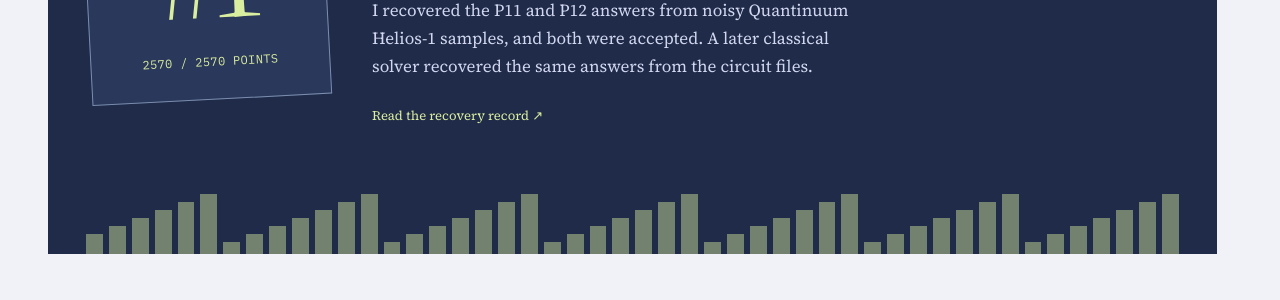
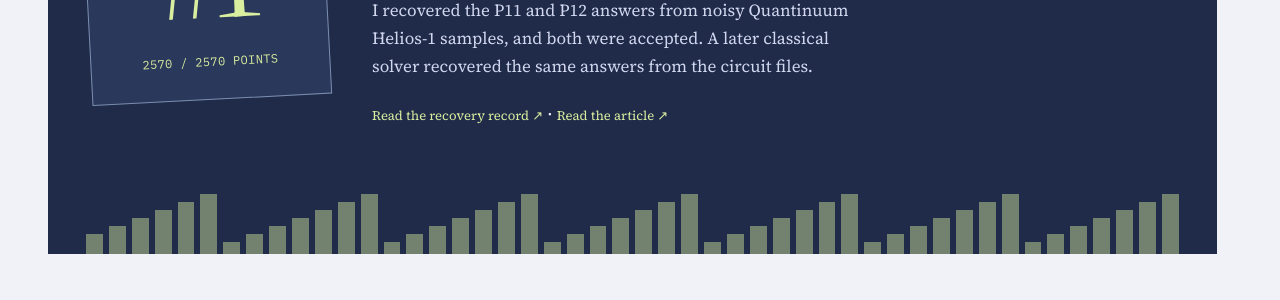
Before and after one commit to MonitSharma/portfolio, a Jekyll site: the page built from work/peaked-circuits/index.html, in a window 1280 px wide and 900 px high, scrolled down 326 px. Shown: the part 158-458 px from the top of the window. Built offline with Jekyll 4.4.1, drawn with Linux system fonts in a browser that asks for light colours.

Commit message:
Add published article link beside the hardware recovery record

```diff
--- a/_includes/project-pages/peaked-circuits.html
+++ b/_includes/project-pages/peaked-circuits.html
@@ -1,4 +1,4 @@
-<header class="signal-hero" id="overview"><p class="eyebrow">BlueQubit / Peaked Portal</p><div class="podium"><div class="podium-rank"><span>LEADERBOARD</span><b>#1</b><span>2570 / 2570 POINTS</span></div><div><h1>Recovering the hidden answers of two 98-qubit circuits</h1><p>Peaked Circuit Recovery</p><p class="signal-intro">I recovered the P11 and P12 answers from noisy Quantinuum Helios-1 samples, and both were accepted. A later classical solver recovered the same answers from the circuit files.</p><a href="{{ project.source_url }}" target="_blank" rel="noopener">Read the recovery record ↗</a></div></div><div class="signal-trace" aria-hidden="true">{% for i in (1..48) %}<i style="--n:{{ forloop.index | modulo: 7 }}"></i>{% endfor %}</div></header>
+<header class="signal-hero" id="overview"><p class="eyebrow">BlueQubit / Peaked Portal</p><div class="podium"><div class="podium-rank"><span>LEADERBOARD</span><b>#1</b><span>2570 / 2570 POINTS</span></div><div><h1>Recovering the hidden answers of two 98-qubit circuits</h1><p>Peaked Circuit Recovery</p><p class="signal-intro">I recovered the P11 and P12 answers from noisy Quantinuum Helios-1 samples, and both were accepted. A later classical solver recovered the same answers from the circuit files.</p><a href="{{ project.source_url }}" target="_blank" rel="noopener">Read the recovery record ↗</a> <span aria-hidden="true"> · </span><a href="{{ project.blog_url }}" target="_blank" rel="noopener">Read the article ↗</a></div></div><div class="signal-trace" aria-hidden="true">{% for i in (1..48) %}<i style="--n:{{ forloop.index | modulo: 7 }}"></i>{% endfor %}</div></header>
 <section class="recovery-cases" id="results" aria-label="Accepted recoveries">{% for row in project.table.rows %}<article><p class="eyebrow">Accepted recovery</p><h2>{{ row[0] }}</h2><dl><div><dt>Qubits</dt><dd>{{ row[1] }}</dd></div><div><dt>Analyzed shots</dt><dd>{{ row[2] }}</dd></div><div><dt>Hardware cost</dt><dd>{{ row[3] }}</dd></div></dl><p>{{ project.findings[forloop.index0] | escape }}</p>{% assign figure = project.figures[forloop.index0] %}{% include project-blocks/media.html figure=figure %}</article>{% endfor %}</section>
 <section class="decoding-track project-section"><p class="eyebrow">The recovery pipeline</p><h2>From hardware output to an accepted bitstring</h2><ol>{% for step in project.method %}<li><span>0{{ forloop.index }}</span><p>{{ step | escape }}</p></li>{% endfor %}</ol><p class="small-print">{{ project.findings[2] | escape }}</p></section>
 {% include project-blocks/verification.html context='Quantum Advantage Tracker' %}
```
